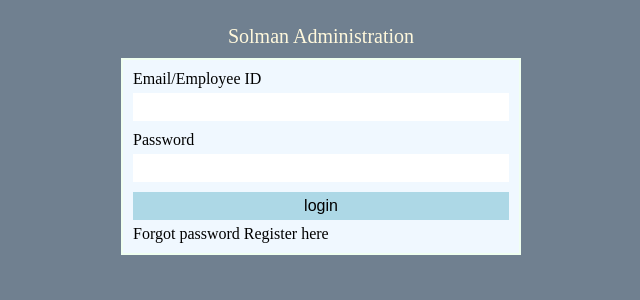
After one commit to Totonaw/solman, a PHP site: page /view/admin/index/index.volt.php in a window 1280 px wide. The commit adds this page. Shown: the top 300 px of the page, without its empty margins (319-959 px from the left). Run offline with PHP 8.4, Linux system fonts and the light colour scheme; the template is opened without the code that fills it, so the values that code supplies are empty.

Commit message:
add ui admin

```diff
--- a/app/frontend/Module.php
+++ b/app/frontend/Module.php
@@ -46,7 +46,9 @@ class Module implements ModuleDefinitionInterface
             //set not found each module
             $eventsManager = new EventsManager();
             $eventsManager->attach('dispatch:beforeDispatch',
+
                 function($event, $dispatcher,$e){
+
                     //logger
                 }
             );
--- a/app/services/RouterGroupService.php
+++ b/app/services/RouterGroupService.php
@@ -85,6 +85,7 @@ class RouterGroupService{
                 ]);
             */
         }
+
     }
 
     public function setRouterGroup(){
--- a/app/services/UrlService.php
+++ b/app/services/UrlService.php
@@ -21,6 +21,7 @@ class UrlService extends AbstractService{
             function() {
                 $url = new Url();
                 $url->setBaseUri('/Solman/');
+
                 return $url;
             });
 
--- a/public/view/admin/claim/index.volt.php
+++ b/public/view/admin/claim/index.volt.php
@@ -168,6 +168,7 @@
 			</div>
 		</nav>
 	</header>
+	<!-- 8/22/2017 -->
 	<aside class="left menu">
 			<div class="sidebar">
 				<div class="user-menu">
--- a/public/view/admin/home/index.volt.php
+++ b/public/view/admin/home/index.volt.php
@@ -161,6 +161,7 @@
 			</div>
 		</nav>
 	</header>
+	<!-- 8/22/2017 -->
 	<aside class="left menu">
 			<div class="sidebar">
 				<div class="user-menu">
--- /dev/null
+++ b/public/view/admin/index/index.volt.php
@@ -0,0 +1,110 @@
+
+<!DOCTYPE html>
+<html>
+<head>
+<meta name="viewport" content="width=device-width, initial-scale=1.0">
+<meta name="author" content="Solman">
+<meta name="description" content="administration page">
+
+<title>Solman Login Administration</title>
+
+<!-- js here -->
+
+<!-- css here -->
+<style>
+body {
+	background: slategray;
+}
+
+header {
+	margin: auto;
+	max-width: 400px;
+	text-align: center;
+	font-size: 20px;
+	margin-top: 2%;
+	color: cornsilk;
+	margin-bottom: 10px;
+}
+
+.centered{
+    margin: auto;
+    max-width: 400px;
+}
+
+.main-form{
+    border: honeydew 2px solid;
+    background: aliceblue;
+    padding: 10px;
+}
+
+.login-label{
+	display: block;
+    font-size: 16px;
+    margin-bottom: 5px;
+}
+
+.login-input{
+	width: 100%;
+    padding: 5px 0px 5px 0px;
+    font-size: 16px;
+    margin-bottom: 10px;
+    border: none;
+}
+
+.login-btn{
+    display: block;
+    width: 100%;
+    padding: 5px;
+    margin-bottom: 5px;
+    border: none;
+    background: lightblue;
+    font-size: 16px;
+}
+
+</style>
+</head>
+<body>
+	<header class=""> Solman Administration </header>
+
+	<section>
+		<div class="centered">
+			<form method="POST">
+				<div class="main-form">
+					<label class="login-label">Email/Employee ID</label>
+					<input class="login-input" type="text" name="login" />
+					<label class="login-label">Password</label>
+					<input class="login-input" type="password" name="password" />
+					<input class="login-btn" type="submit" name="submit-btn" value="login" />
+					<input type="hidden" name=<?= $tokenKey ?> value=<?= $token ?> />
+					<a id="test">Forgot password</a> <a>Register here</a>
+				</div>
+			</form>
+		</div>
+	</section>
+
+	<footer> </footer>
+</body>
+
+<script>
+	window.onload = function(e){
+		var test = document.getElementById('test');
+		var host = window.location.origin;
+		var path = window.location.pathname;
+
+		test.addEventListener('click',function(e){
+			var authPath = "/Solman/admin/login/auth";
+			var http = new XMLHttpRequest();
+			http.onreadystatechange = function() {
+					if(this.readyState == 4){
+					    var res = JSON.parse(this.responseText);
+					 	console.log(res);
+					}
+			    };
+			http.open("POST",host+authPath);
+			http.setRequestHeader('HTTP_X_REQUESTED_WITH','XMLHttpRequest');
+			http.send();
+		})
+	}
+</script>
+
+</html>
--- a/public/view/admin/profile/index.volt.php
+++ b/public/view/admin/profile/index.volt.php
@@ -188,6 +188,7 @@
 			</div>
 		</nav>
 	</header>
+	<!-- 8/22/2017 -->
 	<aside class="left menu">
 			<div class="sidebar">
 				<div class="user-menu">
```
Also changed, not shown: public/view/admin/main.volt%%e%%.php (+4 -3 lines), app/services/RouterService.php (line endings or trailing spaces).
